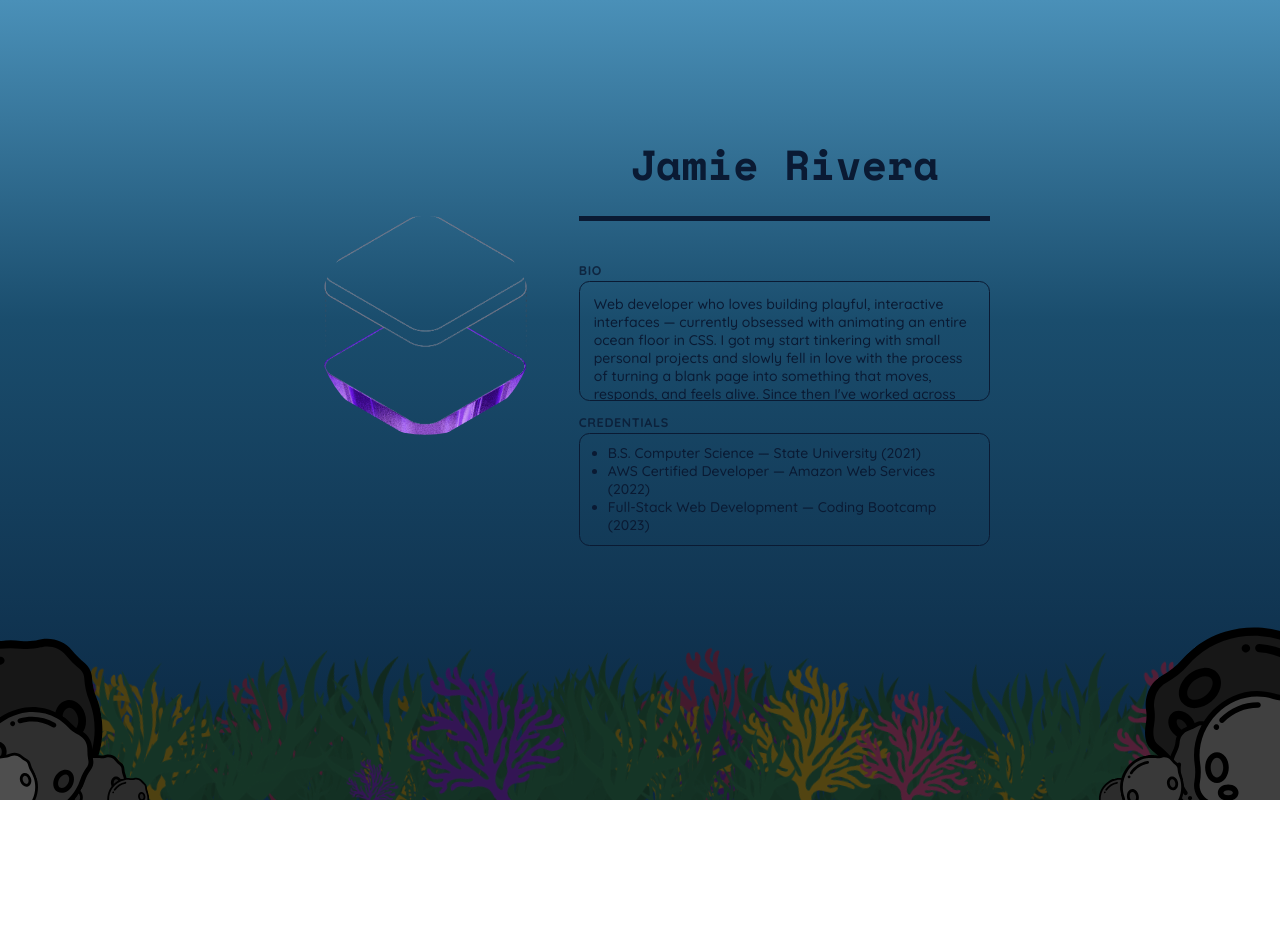
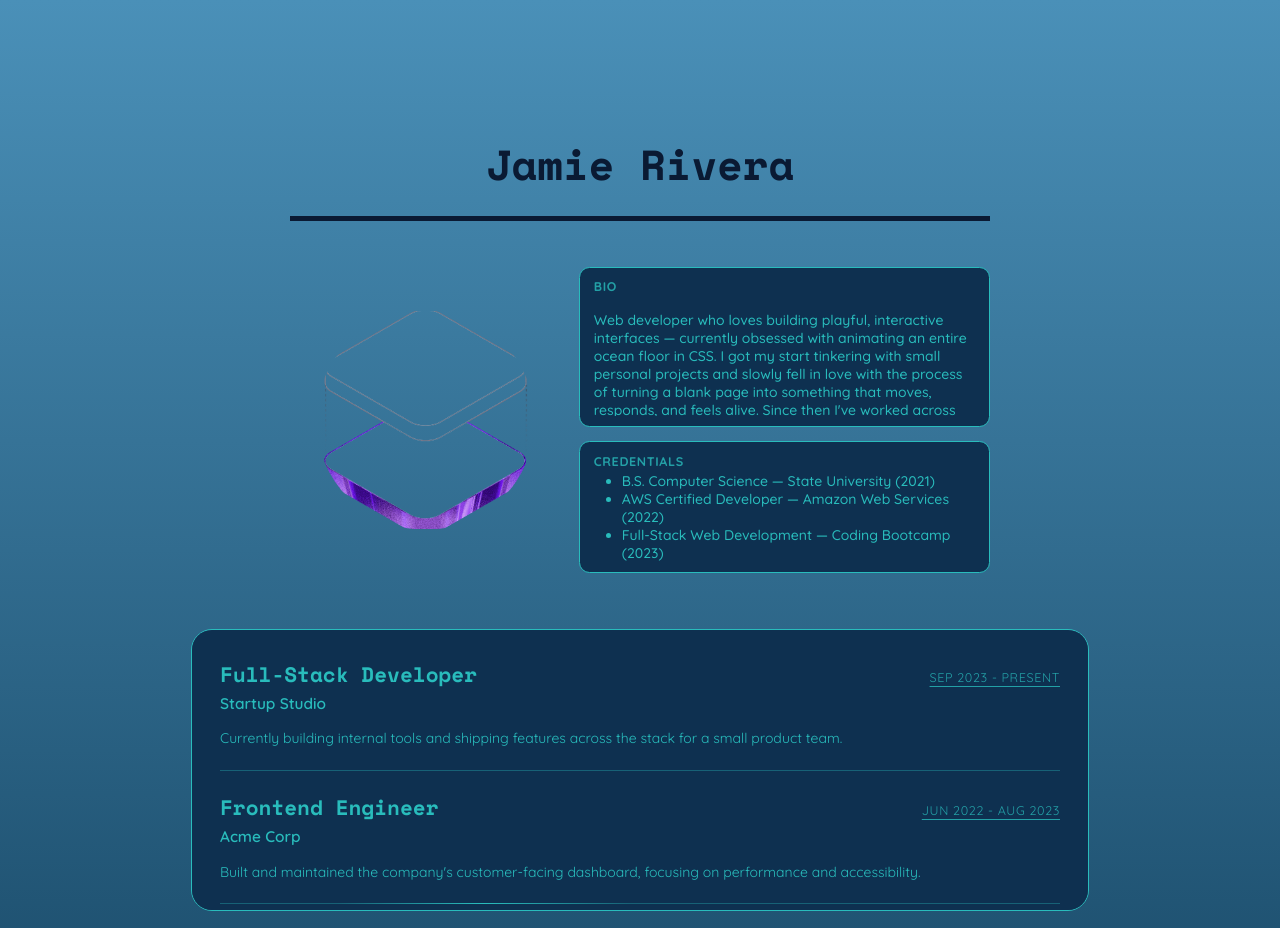
Before and after one commit to Wyattk2120/portfolio, a React (Vite) app: page / in a window 1280 px wide. Shown: the top 928 px of the page. Before the commit the page ends 800 px from the top, so only its background shows below. Built offline with nearby package versions, Linux system fonts and the light colour scheme.

Commit message:
created experience card, altered layout, and changed some design decisions

```diff
--- a/src/App.tsx
+++ b/src/App.tsx
@@ -1,4 +1,5 @@
 import TitleCard from './components/titlecard/titlecard';
+import ExperienceCard from './components/experienceCard/experienceCard';
 import OceanFloor from './components/oceanfloor/OceanFloor';
 import heroImg from './assets/hero.png';
 import './App.css'
@@ -7,6 +8,36 @@ const FAKE_CREDENTIALS = [
   { title: 'B.S. Computer Science', issuer: 'State University', achieved: '2021' },
   { title: 'AWS Certified Developer', issuer: 'Amazon Web Services', achieved: '2022' },
   { title: 'Full-Stack Web Development', issuer: 'Coding Bootcamp', achieved: '2023' },
+];
+
+const FAKE_EXPERIENCES = [
+  {
+    company: 'Startup Studio',
+    position: 'Full-Stack Developer',
+    startDate: { month: 9, year: 2023 },
+    description: 'Currently building internal tools and shipping features across the stack for a small product team.',
+  },
+  {
+    company: 'Acme Corp',
+    position: 'Frontend Engineer',
+    startDate: { month: 6, year: 2022 },
+    endDate: { month: 8, year: 2023 },
+    description: "Built and maintained the company's customer-facing dashboard, focusing on performance and accessibility.",
+  },
+  {
+    company: 'Web Dev Agency',
+    position: 'Junior Developer',
+    startDate: { month: 1, year: 2021 },
+    endDate: { month: 5, year: 2022 },
+    description: 'Shipped marketing sites and small e-commerce storefronts for a variety of clients.',
+  },
+  {
+    company: 'State University',
+    position: 'Teaching Assistant, Intro to Programming',
+    startDate: { month: 8, year: 2019 },
+    endDate: { month: 5, year: 2021 },
+    description: 'Held office hours and graded assignments for an intro CS course of ~150 students per semester.',
+  },
 ];
 
 function App() {
@@ -18,6 +49,7 @@ function App() {
         bio="Web developer who loves building playful, interactive interfaces — currently obsessed with animating an entire ocean floor in CSS. I got my start tinkering with small personal projects and slowly fell in love with the process of turning a blank page into something that moves, responds, and feels alive. Since then I've worked across the stack, from wiring up backend APIs to obsessing over the exact easing curve of a hover animation. When I'm not writing code I'm usually reading about design systems, poking at some new CSS feature that just shipped, or rebuilding something I made years ago now that I know better. I care a lot about the small details — the kind most people never consciously notice, but definitely feel when they're missing."
         credentials={FAKE_CREDENTIALS}
       />
+      <ExperienceCard experiences={FAKE_EXPERIENCES} />
       <OceanFloor />
     </div>
   )
--- a/src/components/experienceCard/experienceCard.module.css
+++ b/src/components/experienceCard/experienceCard.module.css
@@ -0,0 +1,119 @@
+.experienceCard {
+    /* Same em + clamp() scaling technique as titlecard.module.css: this
+       font-size is the single scale factor for every size below, so the
+       whole card shrinks/grows together instead of each piece scaling on
+       its own. */
+    font-size: clamp(5px, 1.5vw, 14px);
+
+    width: 60em;
+    max-width: 100%;
+    max-height: 16em; /* caps the box so the list scrolls once it overflows */
+    overflow-y: auto;
+    padding: 2em;
+    background: #0e3050;
+    border: 0.125em solid #29bcbc;
+    border-radius: 1.5em;
+    margin-top: 1.5em;
+    color: #29bcbc; /* cascades to position/company/description/dateRange below, none of which set their own color */
+    font-family: 'Quicksand', sans-serif;
+}
+
+.list {
+    display: flex;
+    flex-direction: column;
+    gap: 1.5em;
+    margin: 0;
+    padding: 0;
+    list-style: none;
+}
+
+.entry:not(:last-child) {
+    position: relative; /* anchors the traveling-light line below */
+    padding-bottom: 1.5em;
+}
+
+.entry:not(:last-child)::after {
+    content: '';
+    position: absolute;
+    left: 0;
+    right: 0;
+    bottom: 0;
+    height: 0.0625em;
+    background-color: rgba(41, 188, 188, 0.35); /* dim base line */
+    background-image: linear-gradient(to right, transparent, #29bcbc, transparent);
+    background-repeat: no-repeat;
+    background-size: 35% 100%;
+    animation: travelingLight 3.5s ease-in-out infinite alternate;
+}
+
+@keyframes travelingLight {
+    from {
+        background-position: -35% 0;
+    }
+    to {
+        background-position: 135% 0;
+    }
+}
+
+.header {
+    display: flex;
+    justify-content: space-between;
+    align-items: baseline;
+    gap: 1em;
+    flex-wrap: wrap;
+}
+
+.position {
+    margin: 0;
+    font-family: 'Space Mono', monospace;
+    font-size: 1.5em;
+}
+
+.dateRange {
+    font-size: 0.9em;
+    text-transform: uppercase;
+    letter-spacing: 0.05em;
+    text-decoration: underline;
+    text-underline-offset: 0.3em;
+    opacity: 0.8;
+    white-space: nowrap;
+}
+
+.company {
+    margin: 0.25em 0 1em;
+    font-size: 1.1em;
+    font-weight: 600;
+}
+
+.description {
+    margin: 0;
+    font-size: 1em;
+    line-height: 1.5;
+}
+
+/* Scrollbar treatment matches .bio in titlecard.module.css, so the two
+   scrollable cards read as the same design system. */
+.experienceCard::-webkit-scrollbar {
+    width: 0.875em;
+}
+
+.experienceCard::-webkit-scrollbar-track {
+    background: linear-gradient(
+        to right,
+        transparent calc(50% - 1px),
+        #16415d calc(50% - 1px),
+        #16415d calc(50% + 1px),
+        transparent calc(50% + 1px)
+    );
+}
+
+.experienceCard::-webkit-scrollbar-thumb {
+    background: #dceef5;
+    border-radius: 50%;
+    min-height: 0.875em;
+    border: 0.25em solid #0e3050;
+}
+
+.experienceCard::-webkit-scrollbar-thumb:hover {
+    background: #29bcbc;
+}
--- a/src/components/experienceCard/experienceCard.tsx
+++ b/src/components/experienceCard/experienceCard.tsx
@@ -13,7 +13,9 @@ type Experience = {
     description: string;
 }
 
-type ExperienceCardProps = Experience;
+type ExperienceCardProps = {
+    experiences: Experience[];
+};
 
 const MONTH_NAMES = [
     'Jan', 'Feb', 'Mar', 'Apr', 'May', 'Jun',
@@ -23,17 +25,25 @@ const MONTH_NAMES = [
 const formatMonthYear = ({month, year}: MonthYear) =>
     `${MONTH_NAMES[month - 1]} ${year}`;
 
-const ExperienceCard = ({company, position, startDate, endDate, description}: ExperienceCardProps) => {
+const ExperienceCard = ({ experiences }: ExperienceCardProps) => {
+    return (
+        <div className={styles.experienceCard}>
+            <ul className={styles.list}>
+                {experiences.map(({ company, position, startDate, endDate, description }, i) => {
                     const dateRange = `${formatMonthYear(startDate)} - ${endDate ? formatMonthYear(endDate) : "Present"}`;
 
                     return (
-        <div className={styles.experienceCard}>
+                        <li key={`${company}-${position}-${i}`} className={styles.entry}>
                             <div className={styles.header}>
                                 <h2 className={styles.position}>{position}</h2>
                                 <span className={styles.dateRange}>{dateRange}</span>
                             </div>
                             <h3 className={styles.company}>{company}</h3>
                             <p className={styles.description}>{description}</p>
+                        </li>
+                    );
+                })}
+            </ul>
         </div>
     );
 };
--- a/src/components/titlecard/titlecard.module.css
+++ b/src/components/titlecard/titlecard.module.css
@@ -13,16 +13,23 @@
     border-radius: 6.25em;
     margin-top: 5em;
     display: flex;
-    flex-direction: row;
+    flex-direction: column;
     gap: 1.25em;
     color: #0a1a33;
     position: relative;
+}
+
+.body {
+    display: flex;
+    flex-direction: row;
+    gap: 1.25em;
 }
 
 .details{
     display: flex;
     flex-direction: column;
     flex: 1;
+    gap: 1em;
     font-family: 'Quicksand', sans-serif;
 }
 
@@ -44,8 +51,17 @@
     font-size: 3em;
 }
 
+.bioSection,
+.credentialsSection {
+    background: #0e3050;
+    border: 0.125em solid #29bcbc;
+    border-radius: 0.75em;
+    padding: 0.75em 1em;
+    color: #29bcbc;
+}
+
 .sectionLabel {
-    margin-top: 1em;
+    margin-top: 0;
     margin-bottom: 0.25em;
     font-size: 0.9em;
     text-transform: uppercase;
@@ -55,9 +71,6 @@
 
 .bio,
 .credentials {
-    border: 0.125em solid #0a1a33;
-    border-radius: 0.75em;
-    padding: 0.75em 1em;
     margin: 0;
     font-weight: 500;
 }
@@ -82,19 +95,19 @@
     background: linear-gradient(
         to right,
         transparent calc(50% - 1px),
-        #0a1a33 calc(50% - 1px),
-        #0a1a33 calc(50% + 1px),
+        #16415d calc(50% - 1px),
+        #16415d calc(50% + 1px),
         transparent calc(50% + 1px)
     );
 }
 
 .bio::-webkit-scrollbar-thumb {
-    background: #0a1a33;
+    background: #dceef5;
     border-radius: 50%;
     min-height: 0.875em;
     /* border matches the card background, so the circle reads as a
        distinct dot floating on the line instead of a pill filling it */
-    border: 0.25em solid #16415d;
+    border: 0.25em solid #0e3050;
 }
 
 .bio::-webkit-scrollbar-thumb:hover {
--- a/src/components/titlecard/titlecard.tsx
+++ b/src/components/titlecard/titlecard.tsx
@@ -16,11 +16,15 @@ type titleCardProps = {
 const TitleCard = ({ name, image, bio, credentials }: titleCardProps) => {
     return (
         <div className={styles.titleCard}>
+            <h1 className={styles.title}>{name}</h1>
+            <div className={styles.body}>
                 <img className={styles.image} src={image} alt={name} />
                 <div className={styles.details}>
-                <h1 className={styles.title}>{name}</h1>
+                    <div className={styles.bioSection}>
                         <h2 className={styles.sectionLabel}>Bio</h2>
                         <p className={styles.bio}>{bio}</p>
+                    </div>
+                    <div className={styles.credentialsSection}>
                         <h2 className={styles.sectionLabel}>Credentials</h2>
                         <ul className={styles.credentials}>
                             {credentials.map((credential) => (
@@ -31,6 +35,8 @@ const TitleCard = ({ name, image, bio, credentials }: titleCardProps) => {
                         </ul>
                     </div>
                 </div>
+            </div>
+        </div>
     )
 };
 
--- a/src/index.css
+++ b/src/index.css
@@ -6,8 +6,8 @@ html{
   background: linear-gradient(
     to bottom,
     #4a90b8 0%,
-    #1a4d6d 40%,
-    #0a2540 100%
+    #367397 40%,
+    #184866 100%
   );
   min-height: 100vh;
 }
```
Also changed, not shown: src/assets/github.svg (added), src/assets/linkedin.svg (added). Lines whose indentation alone changed are shown as unchanged.
